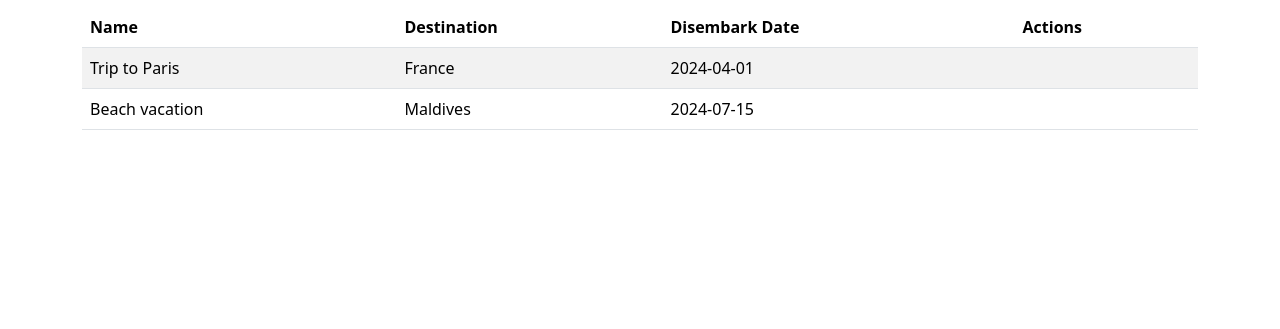
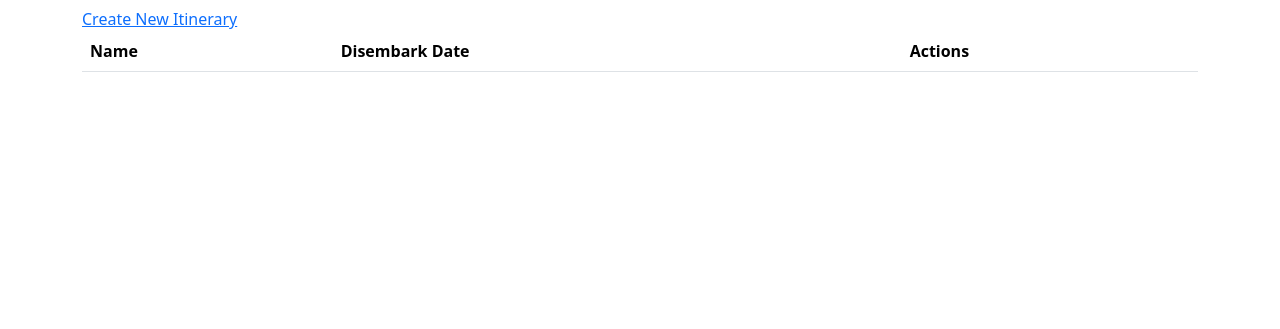
Before and after one commit to brrrrb/Group-14---Final, a Flask app: page /all_itineraries_page in a window 1280 px wide. Shown: the part 172-501 px from the top of the page. Run offline with Flask 3, Linux system fonts and the light colour scheme; lists and menus that the app fills with data are empty; some libraries are stand-ins or nearby versions.

Commit message:
Itinerary code

```diff
--- a/app.py
+++ b/app.py
@@ -1,10 +1,13 @@
 import os
-from flask import Flask, render_template, request, redirect, url_for, jsonify
+from flask import Flask, render_template, request, redirect, url_for, jsonify, abort
 from datetime import datetime
+
+from src.models.itinerary import Itinerary
+from src.repositories.itinerary_repository import get_itinerary_repo
 
 app = Flask(__name__)
 
-
+itinerary_repository = get_itinerary_repo()
 
 # Personal and Business form directories and allowed extentions
 Images = os.path.join("static", "images")
@@ -13,10 +16,6 @@
 # Dictionary to store posts
 posts = {}
 
-itineraries = [
-    {'id': 1, 'name': 'Trip to Paris', 'destination': 'France', 'disembark_date': '2024-04-01'},
-    {'id': 2, 'name': 'Beach vacation', 'destination': 'Maldives', 'disembark_date': '2024-07-15'}
-]
 days = 0
 day_number = 1
 
@@ -254,79 +253,152 @@
         selected_country = "None"
     return render_template('discover_page_selected.html', selected_country=selected_country)
 
-@app.route("/all_itineraries_page")
+@app.get("/all_itineraries_page")
 def all_itineraries():
-
+    itineraries = itinerary_repository.get_all_itineraries().values()
     return render_template("all_itineraries_page.html", itineraries=itineraries)
 
-@app.route("/edit_itinerary/<int:id>")
-def edit_itinerary(id):
-
-    return render_template("edit_itinerary.html")
-
-@app.route("/delete_itinerary/<int:id>")
-def delete_itinerary(id):
-
-    return render_template("delete_itinerary.html")
-
-@app.route('/itinerary_creation', methods=['GET', 'POST'])
+@app.get('/itinerary_creation')
 def itinerary_creation():
-    global days
-    if request.method == 'POST':
-        name = request.form['name']
-        destination = request.form['destination']
-        disembark_date = request.form['disembark_date']
-        days = int(request.form['days'])
-
-        day_number = 1
-
-        itinerary = {'id': len(itineraries) + 1, 'name': name, 'destination': destination, 'disembark_date': disembark_date}
-        itineraries.append(itinerary)
-
-        return redirect(url_for("itinerary_creation_step_2", day_number=day_number))
-
-    return render_template('itinerary_creation_page.html', itineraries=itineraries)
+    return render_template('itinerary_creation_page.html')
 
 
-@app.route('/itinerary_creation_step_2/<int:day_number>', methods=['GET', 'POST'])
-def itinerary_creation_step_2(day_number):
+@app.post('/itinerary_creation_step_2')
+def itinerary_creation_step_2():
+    global days, day_number
+
+    name = request.form['name']
+    destination = request.form['destination']
+    disembark_date = request.form['disembark_date']
+    days = int(request.form['days'])
+    day_number = 1
+
+
+    user_itinerary=itinerary_repository.create_itinerary(name, destination, disembark_date, days)
+    print(user_itinerary.itinerary_id)
+    print(user_itinerary.name)
+    print(user_itinerary.destination)
+
+    itinerary_id = user_itinerary.itinerary_id
+
+    return redirect(url_for('add_activities', itinerary_id=itinerary_id, day_number=day_number))
+
+
+@app.get('/add_activities/<int:itinerary_id>/<int:day_number>')
+def add_activities(itinerary_id, day_number):
+
+    itinerary=itinerary_repository.get_itinerary_by_id(itinerary_id)
+    if not itinerary:
+        return abort(400)
+
+    print(itinerary.days)
+
+    if day_number > itinerary.days:
+        #redirct to the page they were just on
+        return abort(400)
+
+    return render_template('itinerary_creation_step2.html', itinerary_id=itinerary_id, day_number=day_number, itinerary=itinerary, day=itinerary.days)
+
+@app.post('/add_activities/<int:itinerary_id>/<int:day_number>')
+def add_activities_post(itinerary_id, day_number):
     global days
-    activities = []  # Initialize empty list for activities
-    descriptions = []  # Initialize empty list for descriptions
 
-    if day_number > days:
-        #return "Error: Invalid day number"
-        #Go to the all itineraries page.
+    activity = request.form['activity']
+    description = request.form['description']
+
+    itinerary=itinerary_repository.get_itinerary_by_id(itinerary_id)
+    if not itinerary:
+        return abort(400)
+
+    if day_number > itinerary.days:
+        return abort(400)
+
+
+    itinerary.add_activity(day_number, activity, description)
+    itinerary_repository.update_itinerary(itinerary_id, itinerary.activities)
+
+    print(itinerary.activities)
+    print(description)
+
+    if day_number < itinerary.days:
+        return redirect(url_for('add_activities', itinerary_id=itinerary_id, day_number=day_number+1))
+    else:
+        #return redirect(url_for('view_itinerary', itinerary_id=itinerary_id, days=itinerary.days))
         return redirect(url_for('all_itineraries'))
 
-    if len(activities) != len(descriptions):
-            return "Error: Number of activities and descriptions don't match"
 
-    for activity, description in zip(activities, descriptions):
-        #Process each activity and description here (temporary print statements for now)
-        print("Activity: ", activity)
-        print("Description: ", description)
+    #return redirect(url_for('view_itinerary', itinerary_id=itinerary_id, days=itinerary.days))
 
-    if request.method == 'POST':
-        activities = request.form.getlist('activity')
-        descriptions = request.form.getlist('description')
+@app.get('/view_itinerary/<int:itinerary_id>')
+def view_itinerary(itinerary_id):
 
-        if 'add_another' in request.form and len(activities) < 3:
-            if day_number < days:
+    itinerary=itinerary_repository.get_itinerary_by_id(itinerary_id)
 
-                return redirect(url_for('itinerary_creation_step_2', day_number=day_number + 1))
-            else:
-                return "It's the last day"
+    if itinerary:
+        return render_template('view_itinerary.html', itinerary=itinerary)
+        #return render_template('view_itinerary.html', itinerary=itinerary, zip=zip)
+    else:
+        return "Itinerary not found"
 
-        else:
-            return redirect(url_for('next_day', day_number=day_number))
+@app.get('/delete_itinerary/<int:itinerary_id>')
+def delete_itinerary(itinerary_id):
+    itinerary_repository.delete_itinerary(itinerary_id)
+    return redirect(url_for('all_itineraries'))
 
-    return render_template('itinerary_creation_step2.html', day_number=day_number)
+@app.get('/edit_itinerary/<int:itinerary_id>')
+def edit_itinerary(itinerary_id):
+    itinerary=itinerary_repository.get_itinerary_by_id(itinerary_id)
 
-@app.route('/next_day/<int:day_number>')
-def next_day(day_number):
-    next_day_number = day_number + 1
-    return redirect(url_for("itinerary_creation_step_2", day_number=next_day_number))
+    if not itinerary:
+        return abort(400)
+
+    countries = ["Puerto Rico", "Italy", "Greece", "Hawaii","Jamaica", "Brazil", "Sweeden",  "Australia"]
+    return render_template('edit_itinerary.html', itinerary=itinerary, countries=countries)
+
+@app.post('/edit_itinerary/<int:itinerary_id>')
+def edit_itinerary_post(itinerary_id):
+    global days
+
+    name = request.form['name']
+    destination = request.form['destination']
+    disembark_date = request.form['disembark_date']
+    days = int(request.form['days'])
+
+    itinerary=itinerary_repository.get_itinerary_by_id(itinerary_id)
+
+
+    if not itinerary:
+        return abort(400)
+
+    itinerary.name = name
+    itinerary.destination = destination
+    itinerary.disembark_date = disembark_date
+
+    print(itinerary)
+    print(itinerary.name)
+    print(itinerary.destination)
+    print(itinerary.itinerary_id)
+
+    activities = {}
+
+
+    for day in range(1, days + 1):
+        activities[day] = []
+        index = 0
+        while f'activities[{day}][{index}][activity]' in request.form:
+            activity = request.form[f'activities[{day}][{index}][activity]']
+            description = request.form[f'activities[{day}][{index}][description]']
+            activities[day].append({"activity": activity, "description": description})
+            index += 1
+
+    itinerary.activities = activities
+
+    # Update the itinerary in the repository
+    #updated_itinerary = itinerary_repository.update_itinerary(itinerary_id, itinerary)
+    # if updated_itinerary is None:
+    #     return abort(500, "Failed to update itinerary")
+
+    return redirect(url_for('view_itinerary', itinerary_id=itinerary_id))
 
 if __name__ == '__main__':
     app.run(debug=True)
--- /dev/null
+++ b/src/repositories/itinerary_repository.py
@@ -0,0 +1,45 @@
+from random import randint
+from typing import Dict
+from src.models.itinerary import Itinerary
+
+_itinerary_repo = None
+
+def get_itinerary_repo():
+    global _itinerary_repo
+
+    class ItineraryRepository:
+        """In memory database which is a simple dict of itineraries."""
+
+        def __init__(self) -> None:
+            self._db: Dict[int, Itinerary] = {}
+
+        def get_all_itineraries(self) -> Dict[int, Itinerary]:
+            return self._db.copy()
+
+        def get_itinerary_by_id(self, itinerary_id: int) -> Itinerary | None:
+            return self._db.get(itinerary_id)
+
+        def create_itinerary(self, name: str, destination: str, disembark_date: str, days: int) -> Itinerary:
+            """"Create a new itinerary and return it."""
+            new_id = randint(0, 100_000)
+            itinerary = Itinerary(new_id, name, destination, disembark_date, days)
+            self._db[new_id] = itinerary
+            return itinerary
+
+        # update the activities of an itinerary with data from the form
+        def update_itinerary(self, itinerary_id: int, activities: list) -> Itinerary | None:
+            """Update the activities of an itinerary with data from the form."""
+            itinerary: Itinerary | None = self.get_itinerary_by_id(itinerary_id)
+            if itinerary is not None:
+                itinerary.activities = activities
+                return itinerary
+            return None
+
+        def delete_itinerary(self, itinerary_id: int):
+            """Delete an itinerary by id."""
+            if itinerary_id in self._db:
+                del self._db[itinerary_id]
+
+    #What Copoilt added
+    _itinerary_repo = ItineraryRepository()
+    return _itinerary_repo
--- a/templates/_layout.html
+++ b/templates/_layout.html
@@ -89,7 +89,7 @@
                             </ul>
                         </li>
                         <li class="nav-item">
-                            <a class="nav-link" href="/">Plan Your Trip</a>
+                            <a class="nav-link" href="/itinerary_creation">Plan Your Trip</a>
                         </li>
                         <li class="nav-item">
                             <li><button id="signInBtn" class="signin-button">Sign In</button></li>
--- a/templates/all_itineraries_page.html
+++ b/templates/all_itineraries_page.html
@@ -4,11 +4,11 @@
 <div class="row">
     <div class="col-md-12">
         <h2>All Itineraries</h2>
+        <a href="/itinerary_creation">Create New Itinerary</a>
         <table class="table table-striped">
             <thead>
                 <tr>
                     <th>Name</th>
-                    <th>Destination</th>
                     <th>Disembark Date</th>
                     <th>Actions</th>
                 </tr>
@@ -16,11 +16,11 @@
             <tbody>
                 {% for itinerary in itineraries %}
                 <tr>
-                    <td>{{ itinerary.name }}</td>
-                    <td>{{ itinerary.destination }}</td>
+                    <td><a href="{{ url_for('view_itinerary', itinerary_id=itinerary.itinerary_id) }}">{{ itinerary.name }}</a></td>
                     <td>{{ itinerary.disembark_date }}</td>
                     <td>
-
+                        <a href="{{ url_for('edit_itinerary', itinerary_id=itinerary.itinerary_id) }}" class="btn btn-primary">Edit</a>
+                        <a href="{{ url_for('delete_itinerary', itinerary_id=itinerary.itinerary_id) }}" class="btn btn-danger">Delete</a>
                     </td>
                 </tr>
                 {% endfor %}
```
Also changed, not shown: src/models/itinerary.py (added, +15 -0 lines), templates/edit_itinerary.html (added, +62 -0 lines), templates/itinerary_creation_page.html (+10 -3 lines), templates/itinerary_creation_step2.html (+9 -22 lines), templates/view_itinerary.html (added, +27 -0 lines), src/__init__.py (added), src/models/__init__.py (added), src/repositories/__init__.py (added).
